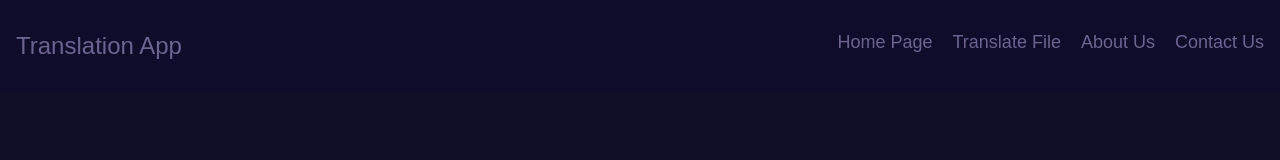
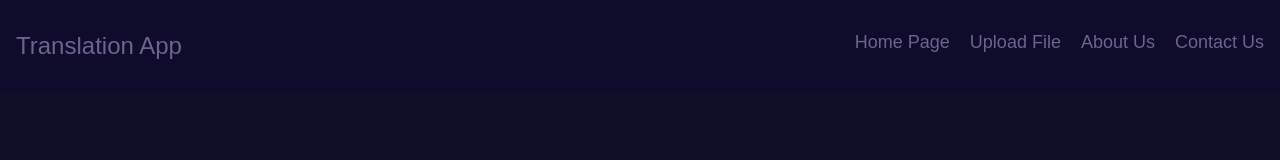
Before and after one commit to MhdSabih/Translation-App, a React (Create React App) app in the folder client-side/: page / in a window 1280 px wide. Shown: the top 160 px of the page. Built offline with nearby package versions, Linux system fonts and the light colour scheme.

Commit message:
Navbar change

```diff
--- a/client-side/src/components/Navbar.js
+++ b/client-side/src/components/Navbar.js
@@ -11,7 +11,7 @@ const Navbar = () => {
         </div>
         <div className="nav-links">
           <Link to="home">Home Page</Link>
-          <Link to="doc-scanner">Translate File</Link>
+          <Link to="doc-scanner">Upload File</Link>
           <Link to="about">About Us</Link>
           <Link to="contact">Contact Us</Link>
         </div>
```
